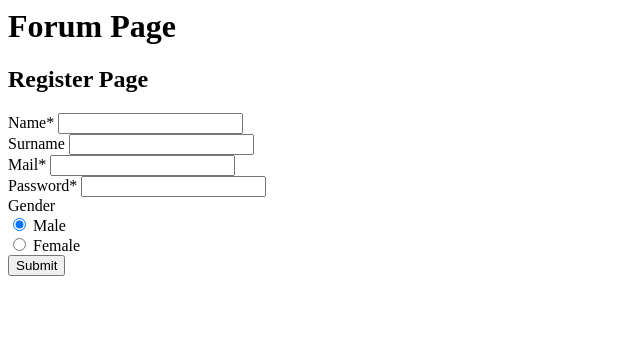
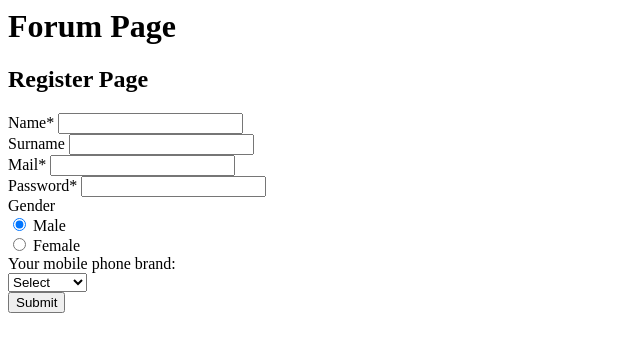
Before and after one commit to web-programming-2016s/1.homework, a PHP site: page /registerPage.php?name=1 in a window 1280 px wide. Shown: the top 352 px of the page, without its empty margins (0-640 px from the left). Run offline with PHP 8.4, Linux system fonts and the light colour scheme; data that the repository does not hold is empty.

Commit message:
Added options

```diff
--- a/registerPage.php
+++ b/registerPage.php
@@ -9,6 +9,14 @@
     <label for ="password">Password*</label>  <input type="password" name="password" /><br>
     <label for ="gender">Gender</label><br><input type="radio" name="gender" value="male" checked> Male<br>
   <input type="radio" name="gender" value="female"> Female<br>
+
+	<label for="phone">Your mobile phone brand: <label><br>
+	<select name="phone">
+		<option value="iphone">Iphone
+		<option value="samsung">Samsung
+		<option value="other"
+						selected>Select
+	</select><br>
 
 <input type="submit" class="button" name="register" value="Submit" />
 </form>
```
